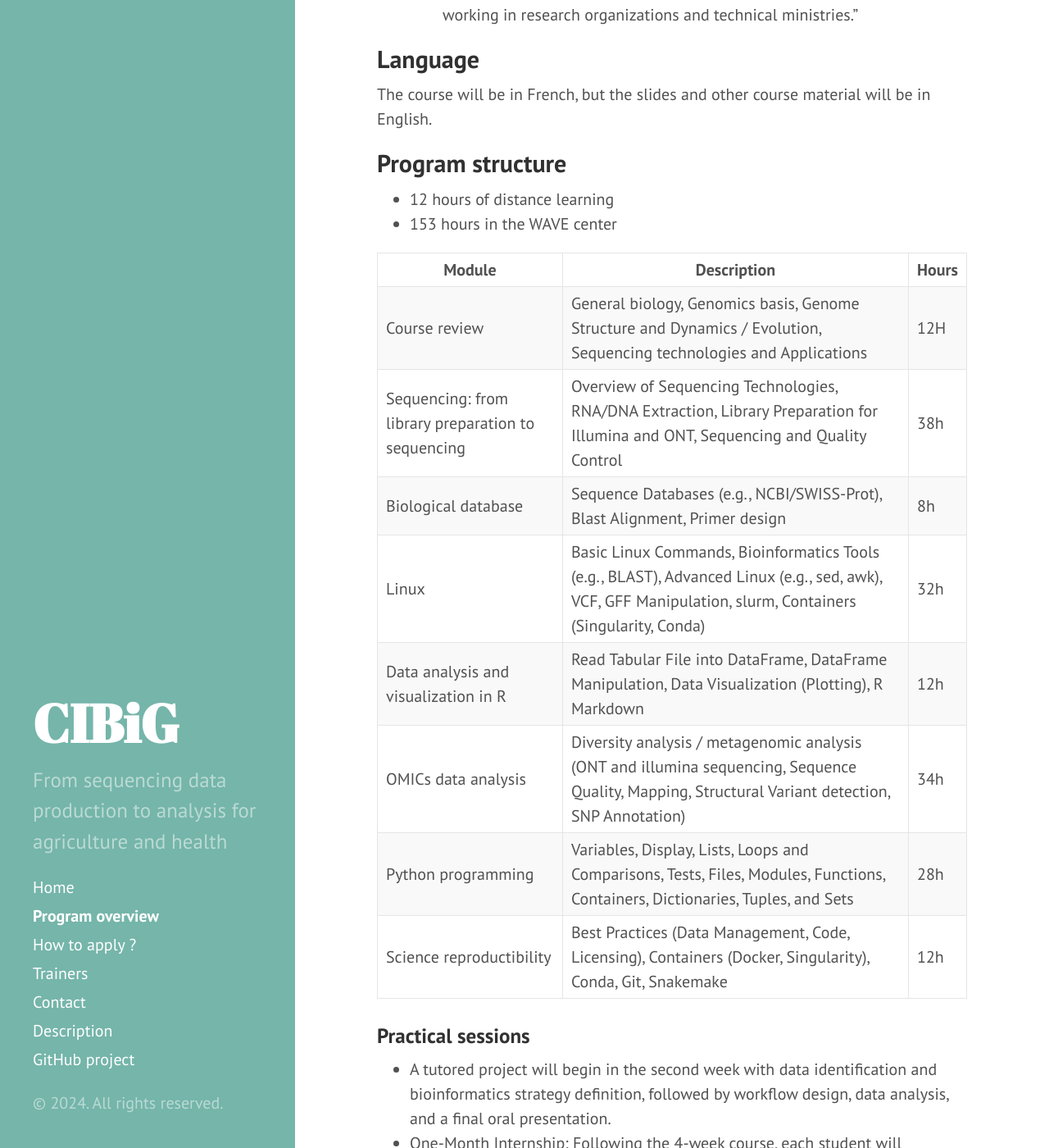
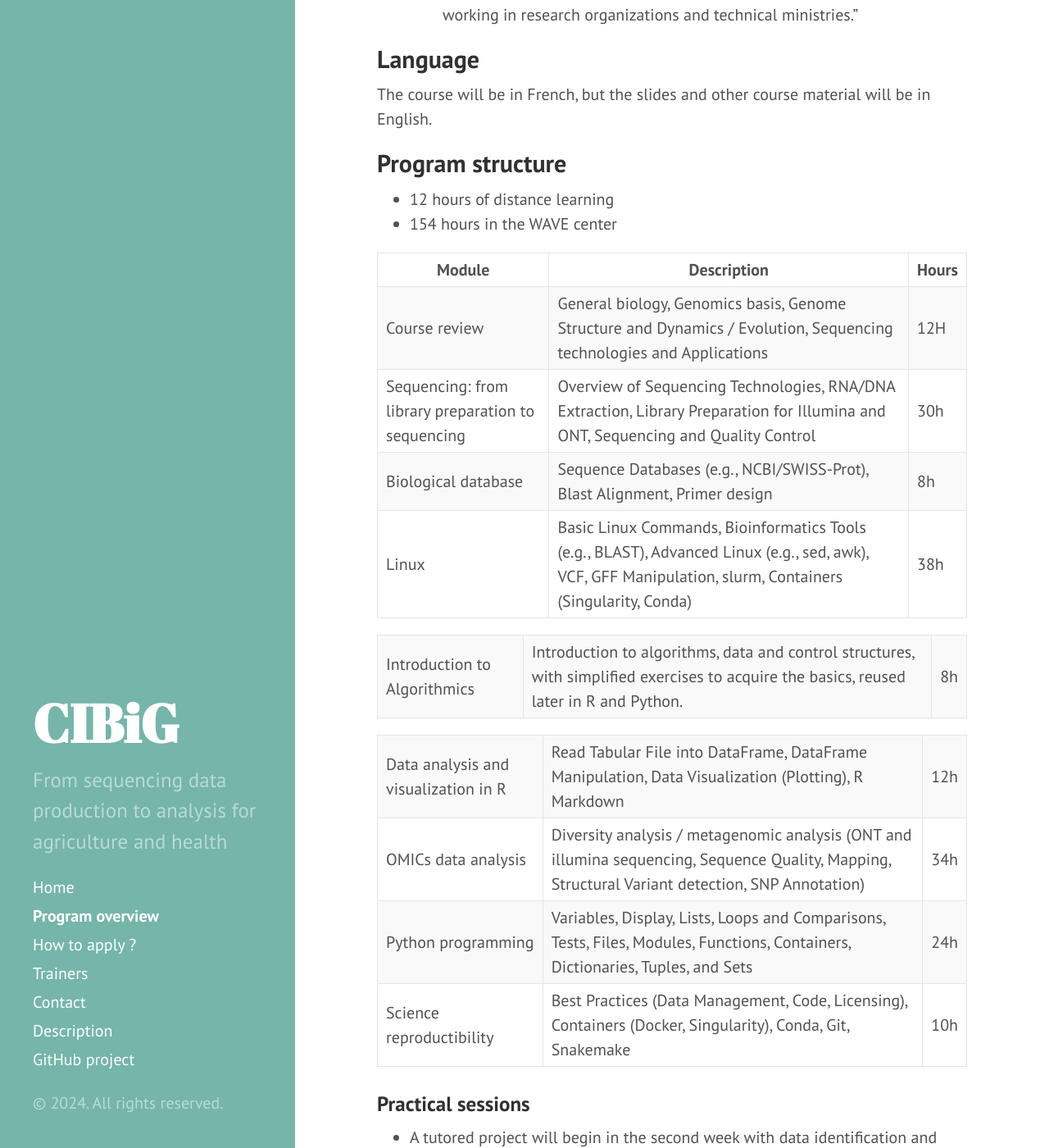
Before and after one commit to wave-centre/cibig, a Jekyll site: the page built from docs/01-description.md, in a window 1280 px wide and 1400 px high, scrolled down 735 px. Shown: the whole window at 82% size. Built offline with Jekyll 4.4.1, drawn with Linux system fonts in a browser that asks for light colours.

Commit message:
Update 01-description.md
Adding algorithmic courses

```diff
--- a/docs/01-description.md
+++ b/docs/01-description.md
@@ -27,18 +27,21 @@ The course will be in French, but the slides and other course material will be i
 ## Program structure
 
 * 12 hours of distance learning
-* 153 hours in the WAVE center
+* 154 hours in the WAVE center
 
 | Module                                             | Description                                                                                                                                               | Hours |
 |----------------------------------------------------|-----------------------------------------------------------------------------------------------------------------------------------------------------------|----|
 | Course review                                      | General biology, Genomics basis, Genome Structure and Dynamics / Evolution, Sequencing technologies and Applications                                      | 12H |
-| Sequencing: from library preparation to sequencing | Overview of Sequencing Technologies, RNA/DNA Extraction, Library Preparation for Illumina and ONT, Sequencing and Quality Control                         | 38h |
+| Sequencing: from library preparation to sequencing | Overview of Sequencing Technologies, RNA/DNA Extraction, Library Preparation for Illumina and ONT, Sequencing and Quality Control                         | 30h |
 | Biological database                                | Sequence Databases (e.g., NCBI/SWISS-Prot), Blast Alignment, Primer design                                                                                | 8h |
-| Linux                                              | Basic Linux Commands,  Bioinformatics Tools (e.g., BLAST), Advanced Linux (e.g., sed, awk), VCF, GFF Manipulation, slurm, Containers (Singularity, Conda) | 32h |
+| Linux                                              | Basic Linux Commands,  Bioinformatics Tools (e.g., BLAST), Advanced Linux (e.g., sed, awk), VCF, GFF Manipulation, slurm, Containers (Singularity, Conda) | 38h |
+
+| Introduction to Algorithmics | 	Introduction to algorithms, data and control structures, with simplified exercises to acquire the basics, reused later in R and Python. | 8h |
+
 | Data analysis and visualization in R               | Read Tabular File into DataFrame, DataFrame Manipulation, Data Visualization (Plotting), R Markdown                                                       | 12h |
 | OMICs data analysis                                | Diversity analysis / metagenomic analysis (ONT and illumina sequencing, Sequence Quality, Mapping, Structural Variant detection, SNP Annotation)          | 34h |
-| Python programming                                 | Variables, Display, Lists, Loops and Comparisons, Tests, Files, Modules, Functions, Containers, Dictionaries, Tuples, and Sets                                                                                                                                                          | 28h |
-| Science reproductibility                           | Best Practices (Data Management, Code, Licensing), Containers (Docker, Singularity), Conda, Git, Snakemake                                                | 12h |
+| Python programming                                 | Variables, Display, Lists, Loops and Comparisons, Tests, Files, Modules, Functions, Containers, Dictionaries, Tuples, and Sets                                                                                                                                                          | 24h |
+| Science reproductibility                           | Best Practices (Data Management, Code, Licensing), Containers (Docker, Singularity), Conda, Git, Snakemake                                                | 10h |
 
 ### Practical sessions
 
```
